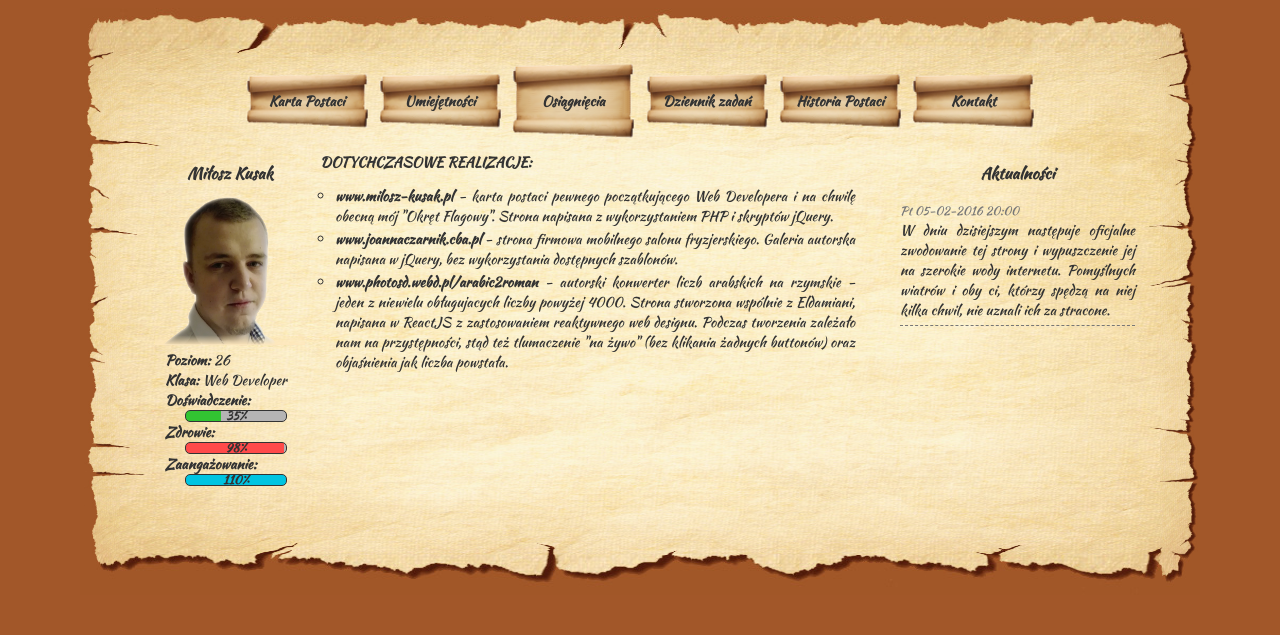
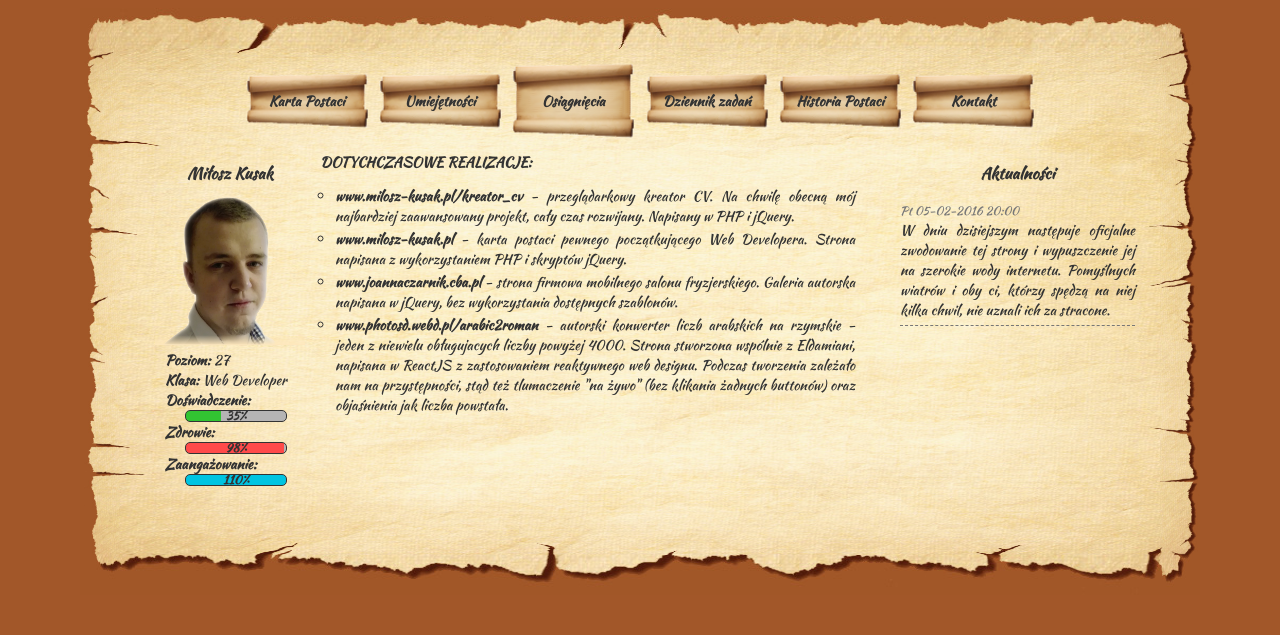
Before and after one commit to Radioaktywnyja/milosz-kusak.pl, a PHP site: page /achievements.php in a window 1280 px wide. Shown: the top 635 px of the page. Run offline with PHP 8.4, Linux system fonts and the light colour scheme.

Commit message:
Aktualizacja strony
- dodanie automatycznego przeliczania mojego wieku
- dodanie mojego profilu GitHub do kontaktu
- dodanie strony kreator_cv do osiągnięć
- dodanie komentarzy z opisem do funkcji w templates.php

```diff
--- a/achievements.php
+++ b/achievements.php
@@ -10,7 +10,8 @@
 					DOTYCHCZASOWE REALIZACJE:
 				</span>
 				<ul>
-					<li><label><a href="http://www.milosz-kusak.pl">www.milosz-kusak.pl</a></label> - karta postaci pewnego początkującego Web Developera i na chwilę obecną mój "Okręt Flagowy". Strona napisana z wykorzystaniem PHP i skryptów jQuery.</li>
+					<li><label><a href="http://www.milosz-kusak.pl/kreator_cv">www.milosz-kusak.pl/kreator_cv</a></label> - przeglądarkowy kreator CV. Na chwilę obecną mój najbardziej zaawansowany projekt, cały czas rozwijany. Napisany w PHP i jQuery.</li>
+					<li><label><a href="http://www.milosz-kusak.pl">www.milosz-kusak.pl</a></label> - karta postaci pewnego początkującego Web Developera. Strona napisana z wykorzystaniem PHP i skryptów jQuery.</li>
 					<li><label><a href="http://www.joannaczarnik.cba.pl">www.joannaczarnik.cba.pl</a></label> - strona firmowa mobilnego salonu fryzjerskiego. Galeria autorska napisana w jQuery, bez wykorzystania dostępnych szablonów.</li>
 					<li><label><a href="http://www.photosd.webd.pl/arabic2roman">www.photosd.webd.pl/arabic2roman</a></label> - autorski konwerter liczb arabskich na rzymskie - jeden z niewielu obługujacych liczby powyżej 4000. Strona stworzona wspólnie z Eldamiani, napisana w ReactJS z zastosowaniem reaktywnego web designu. Podczas tworzenia zależało nam na przystępności, stąd też tlumaczenie "na żywo" (bez klikania żadnych buttonów) oraz objaśnienia jak liczba powstała.</li>
 				</ul>
--- a/contact.php
+++ b/contact.php
@@ -12,6 +12,7 @@
 					<li><label>Miejscowość: </label>Bulowice (woj. Małopolskie)</li>
 					<li><label>Adres e-mail: </label><a href="mailto:kusak.milosz@gmail.com">kusak.milosz@gmail.com</a></li>
 					<li><label>Strona www: </label><a href="http://www.milosz-kusak.pl">www.milosz-kusak.pl</a></li>
+					<li><label>GitHub: </label><a href="https://github.com/Radioaktywnyja">www.github.com/Radioaktywnyja</a></li>
 				</ul>
 			</div>
 <?php
--- a/index.php
+++ b/index.php
@@ -16,7 +16,7 @@
 							<li><label>Płeć: </label>Mężczyzna</li>
 							<li><label>Rasa: </label>Człowiek</li>
 							<li><label>Klasa: </label>Web Developer</li>
-							<li><label>Poziom (wiek): </label>26</li>
+							<li><label>Poziom (wiek): </label><?php echo $wiek; ?></li>
 							<li><label>Charakter: </label>Praworządny neutralny</li>
 							<li><label>Lokalizacja: </label>Bulowice</li>
 						</ul>
--- a/template.php
+++ b/template.php
@@ -1,4 +1,5 @@
 <?php
+//otwarcie html
 function html_open() {
 ?>
 <!DOCTYPE HTML>
@@ -19,6 +20,7 @@
 <?php
 }
 
+//otwarcie html dla podstron (bez indeksowania)
 function html_open_noindex() {
 ?>
 <!DOCTYPE HTML>
@@ -40,6 +42,7 @@
 <?php
 }
 
+//wyswietlenie menu
 function menu_gora($tytul) {
 ?>
 			<div id="menu-gora">
@@ -55,6 +58,10 @@
 <?php
 }
 
+//ustalenie mojego wieku
+$wiek = date("Y") - 1989;
+
+//wyswietlenie panelu lewego
 function panel_menu() {
 ?>
 			<div class="panel menu-bok">
@@ -63,7 +70,7 @@
 					<img src="pliki/avatar2.png" alt="avatar" />
 				</div>
 				<ul>
-					<li><label>Poziom: </label>26</li>
+					<li><label>Poziom: </label><?php echo $GLOBALS['wiek']; ?></li>
 					<li><label>Klasa: </label>Web Developer</li>
 					<li><label>Doświadczenie:</label></li>
 					<li class="pasek exp">35%</li>
@@ -76,6 +83,7 @@
 <?php
 }
 
+//wyswietlenie panelu prawego
 function panel_widgety() {
 ?>
 			<div class="panel widgety">
@@ -90,6 +98,7 @@
 <?php
 }
 
+//zamknięcie html
 function html_close() {
 ?>
 		<div style="clear: both"></div>
```
